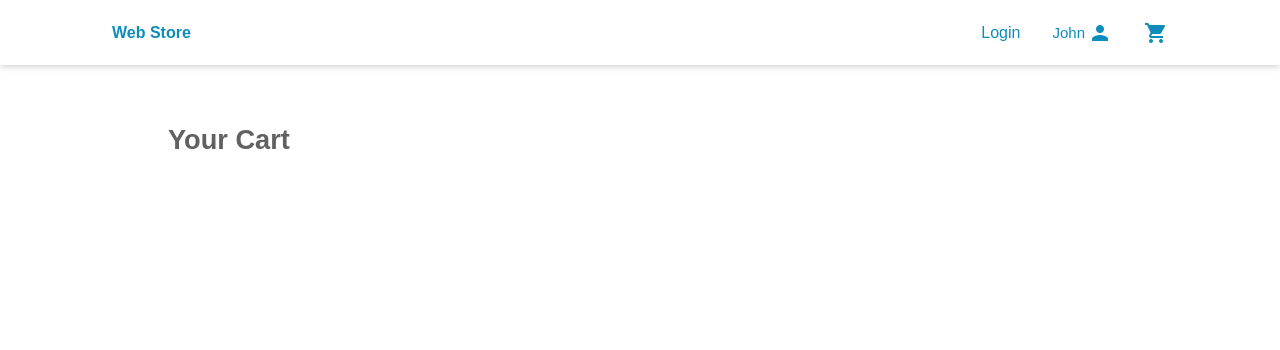
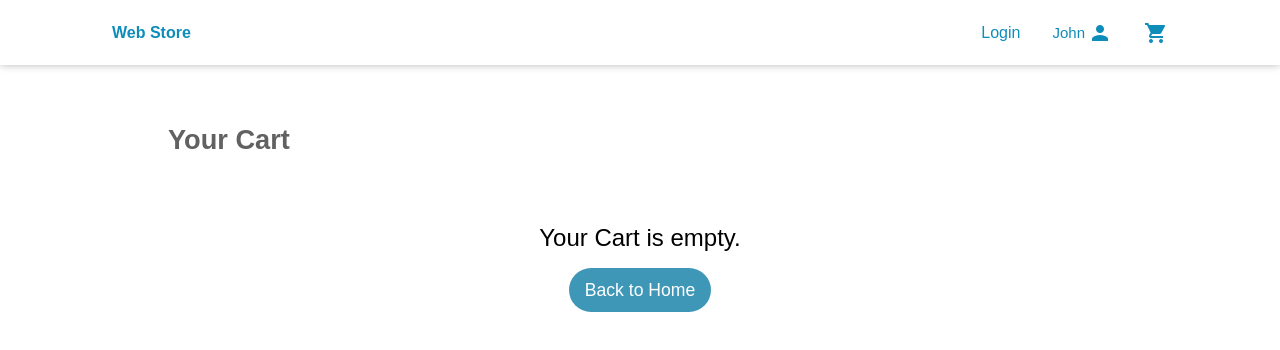
Before and after one commit to dimilidi/web-store, an Angular app in the folder frontend/: page /cart-page in a window 1280 px wide. Shown: the top 350 px of the page. Built offline with nearby package versions, Linux system fonts and the light colour scheme.

Commit message:
add not-found

```diff
--- a/frontend/src/app/app.module.ts
+++ b/frontend/src/app/app.module.ts
@@ -14,9 +14,10 @@
 import { RouterModule } from '@angular/router';
 import { CartPageComponent } from './components/pages/cart-page/cart-page.component';
 import { TitleComponent } from './components/partials/title/title.component';
+import { NotFoundComponent } from './components/partials/not-found/not-found.component';
 
 @NgModule({
-  declarations: [AppComponent, HeaderComponent, HomeComponent, SearchComponent, ProductPageComponent, TagsComponent, CartPageComponent, TitleComponent],
+  declarations: [AppComponent, HeaderComponent, HomeComponent, SearchComponent, ProductPageComponent, TagsComponent, CartPageComponent, TitleComponent, NotFoundComponent],
   imports: [
     BrowserModule,
     AppRoutingModule,
--- a/frontend/src/app/components/pages/cart-page/cart-page.component.html
+++ b/frontend/src/app/components/pages/cart-page/cart-page.component.html
@@ -1,5 +1,10 @@
 <div class="wrapper">
-<app-title title="Your Cart" margin="1.5rem 0 0 2.5rem"></app-title>
+<app-title title="Your Cart" margin="1.5rem 0 0 2.5rem" />
+<app-not-found
+  [visible]="!cart || !cart.items.length"
+  notFoundMessage="Your Cart is empty."
+  resetLinkText="Back to Home"
+ />
 
 
 </div>
--- a/frontend/src/app/components/pages/home/home.component.html
+++ b/frontend/src/app/components/pages/home/home.component.html
@@ -1,16 +1,20 @@
 <app-search />
 <app-tags />
+<app-not-found [visible]="!products || !products.length" resetLinkText="Reset Search" />
+
 
   <ul>
     <li *ngFor="let product of products">
       <div class="card">
-      <a  routerLink="/product/{{ product.id }}">
+        <a routerLink="/product/{{ product.id }}">
           <img [src]="product.imageUrl" alt="{{ product.name }}" />
           <div class="content">
             <div class="name">
               {{ product.name }}
             </div>
-          <span class="favorite {{ product.favorite ? '' : 'not' }}"> ❤ </span>
+            <span class="favorite {{ product.favorite ? '' : 'not' }}">
+              ❤
+            </span>
             <div class="stars"></div>
             <div class="product-item-footer">
               <div class="origins">
@@ -19,7 +23,6 @@
                 </span>
               </div>
             </div>
-
           </div>
         </a>
         <div class="price">
@@ -28,8 +31,6 @@
           </span>
           <button class="add-btn" (click)="addToCart(product)">Buy</button>
         </div>
-
       </div>
-
     </li>
   </ul>
--- a/frontend/src/app/components/pages/product-page/product-page.component.html
+++ b/frontend/src/app/components/pages/product-page/product-page.component.html
@@ -1,13 +1,18 @@
+<app-not-found
+  [visible]="!product.id"
+  notFoundMessage="Product Not Found"
+  resetLinkText="Back To Home"
+/>
 
-<div *ngIf="product" class="container">
-  <img [src]="product.imageUrl" [alt]="product.name"/>
+<div *ngIf="product.id" class="container">
+  <img [src]="product.imageUrl" [alt]="product.name" />
 
   <div class="details">
     <div class="header">
       <span class="name">
-        {{product.name}}
+        {{ product.name }}
       </span>
-      <span class="favorite {{product.favorite? '': 'not'}}">❤</span>
+      <span class="favorite {{ product.favorite ? '' : 'not' }}">❤</span>
     </div>
     <div class="rating">
       <!-- Rating Stars to be added-->
@@ -15,23 +20,22 @@
 
     <div class="origins">
       <span *ngFor="let origin of product.origins">
-        {{origin}}
+        {{ origin }}
       </span>
     </div>
 
     <div class="tags">
-      <a *ngFor="let tag of product.tags" routerLink="/tag/{{tag}}">
-        {{tag}}
+      <a *ngFor="let tag of product.tags" routerLink="/tag/{{ tag }}">
+        {{ tag }}
       </a>
     </div>
 
     <div class="price">
       <span>
-        {{product.price | currency:'EUR'}}
+        {{ product.price | currency : "EUR" }}
       </span>
     </div>
 
     <button (click)="addToCart()">Add To Cart</button>
-
   </div>
 </div>
--- /dev/null
+++ b/frontend/src/app/components/partials/not-found/not-found.component.css
@@ -0,0 +1,23 @@
+div{
+    display: flex;
+    align-items: center;
+    justify-content: center;
+    flex-direction: column;
+    font-size: 1.5rem;
+    font-weight: 100;
+    height: 15rem;
+  }
+
+  a{
+    font-size: 1.1rem;
+    background-color: rgb(63, 151, 184);
+    color: white;
+    border-radius: 10rem;
+    padding: 0.7rem 1rem;
+    margin: 1rem;
+  }
+
+  a:hover{
+    opacity: 0.8;
+    cursor: pointer;
+  }
--- /dev/null
+++ b/frontend/src/app/components/partials/not-found/not-found.component.html
@@ -0,0 +1,4 @@
+<div *ngIf="visible">
+    {{ notFoundMessage }}
+    <a [routerLink]="resetLinkRoute">{{ resetLinkText }}</a>
+  </div>
```
Also changed, not shown: frontend/src/app/components/partials/not-found/not-found.component.ts (added, +15 -0 lines), 1 other file (tests, documents, lock files or other folders). Lines whose indentation alone changed are shown as unchanged.
